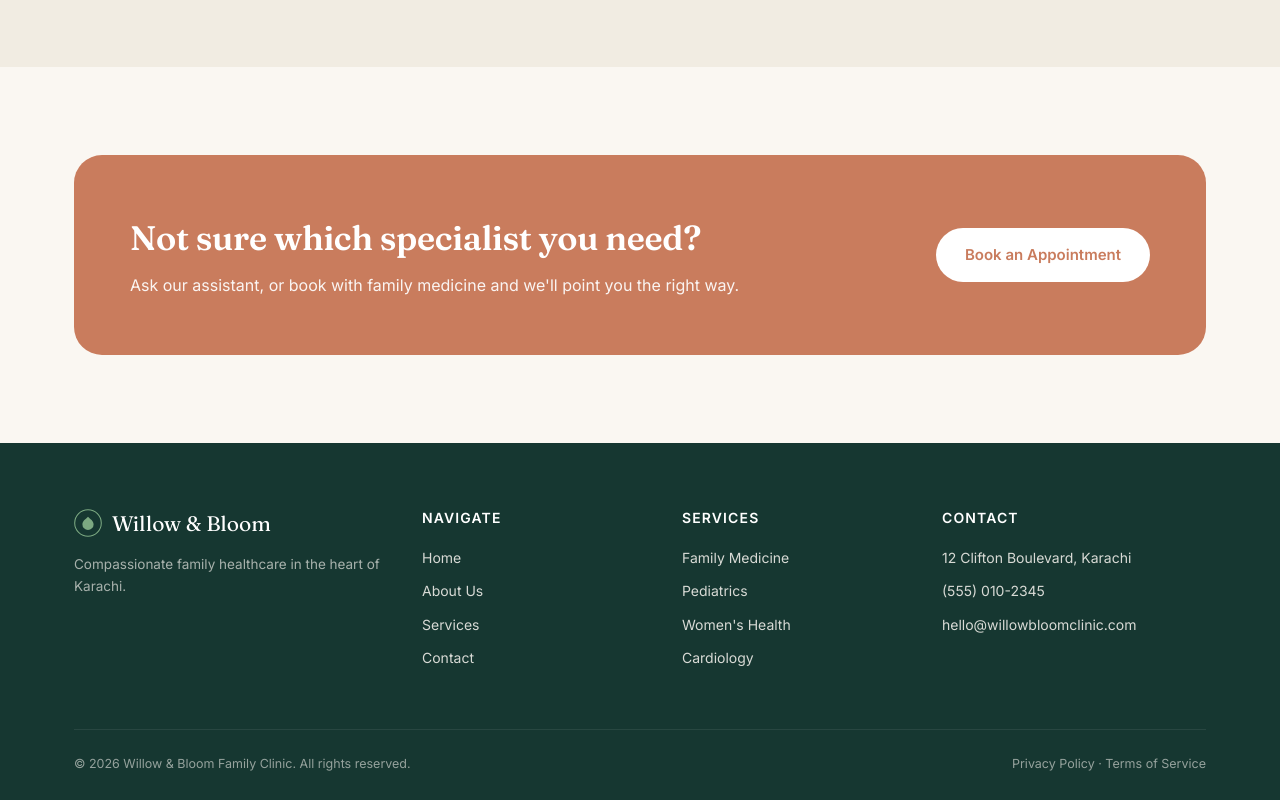
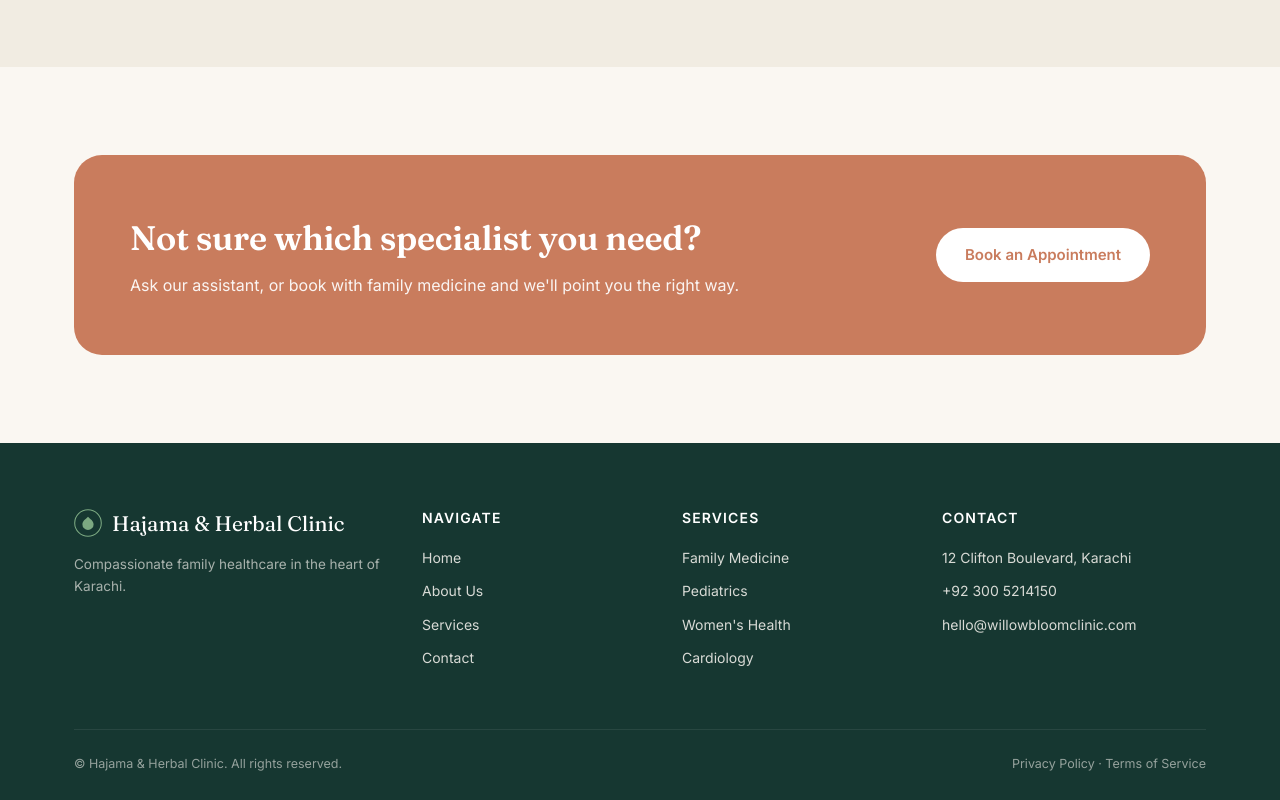
Before and after one commit to abubakar26537/clinic, a website: page services.html in a window 1280 px wide. Shown: the part 1663-2463 px from the top of the page. Drawn offline with Linux system fonts and the light colour scheme.

Commit message:
Update services.html

```diff
--- a/services.html
+++ b/services.html
@@ -34,7 +34,7 @@
   <div class="nav-wrap">
     <a href="index.html" class="logo">
       <svg class="mark" viewBox="0 0 40 40" fill="none"><circle cx="20" cy="20" r="19" stroke="#1F4B43" stroke-width="1.5"/><path d="M20 11c-4 4-8 6-8 11a8 8 0 0 0 16 0c0-5-4-7-8-11Z" fill="#7CA982"/></svg>
-      Willow &amp; Bloom
+      Hajama &amp; Herbal Clinic
     </a>
     <nav class="nav-links" aria-label="Primary">
       <a href="index.html">Home</a>
@@ -44,7 +44,7 @@
       <a href="contact.html">Contact</a>
     </nav>
     <div class="nav-cta">
-      <span class="nav-phone">☎ (555) 010-2345</span>
+      <span class="nav-phone">☎ +92 300 5214150</span>
       <a href="contact.html" class="btn btn-primary">Book Appointment</a>
       <button class="nav-toggle" aria-label="Toggle menu" aria-expanded="false"><span></span><span></span><span></span></button>
     </div>
@@ -145,7 +145,7 @@
       <div>
         <div class="footer-logo">
           <svg width="28" height="28" viewBox="0 0 40 40" fill="none"><circle cx="20" cy="20" r="19" stroke="#7CA982" stroke-width="1.5"/><path d="M20 11c-4 4-8 6-8 11a8 8 0 0 0 16 0c0-5-4-7-8-11Z" fill="#7CA982"/></svg>
-          Willow &amp; Bloom
+          Hajama &amp; Herbal Clinic
         </div>
         <p>Compassionate family healthcare in the heart of Karachi.</p>
       </div>
@@ -171,13 +171,13 @@
         <h4>Contact</h4>
         <ul>
           <li>12 Clifton Boulevard, Karachi</li>
-          <li>(555) 010-2345</li>
+          <li>+92 300 5214150</li>
           <li>hello@willowbloomclinic.com</li>
         </ul>
       </div>
     </div>
     <div class="footer-bottom">
-      <span>© 2026 Willow &amp; Bloom Family Clinic. All rights reserved.</span>
+      <span>© Hajama &amp; Herbal Clinic. All rights reserved.</span>
       <span>Privacy Policy · Terms of Service</span>
     </div>
   </div>
```
